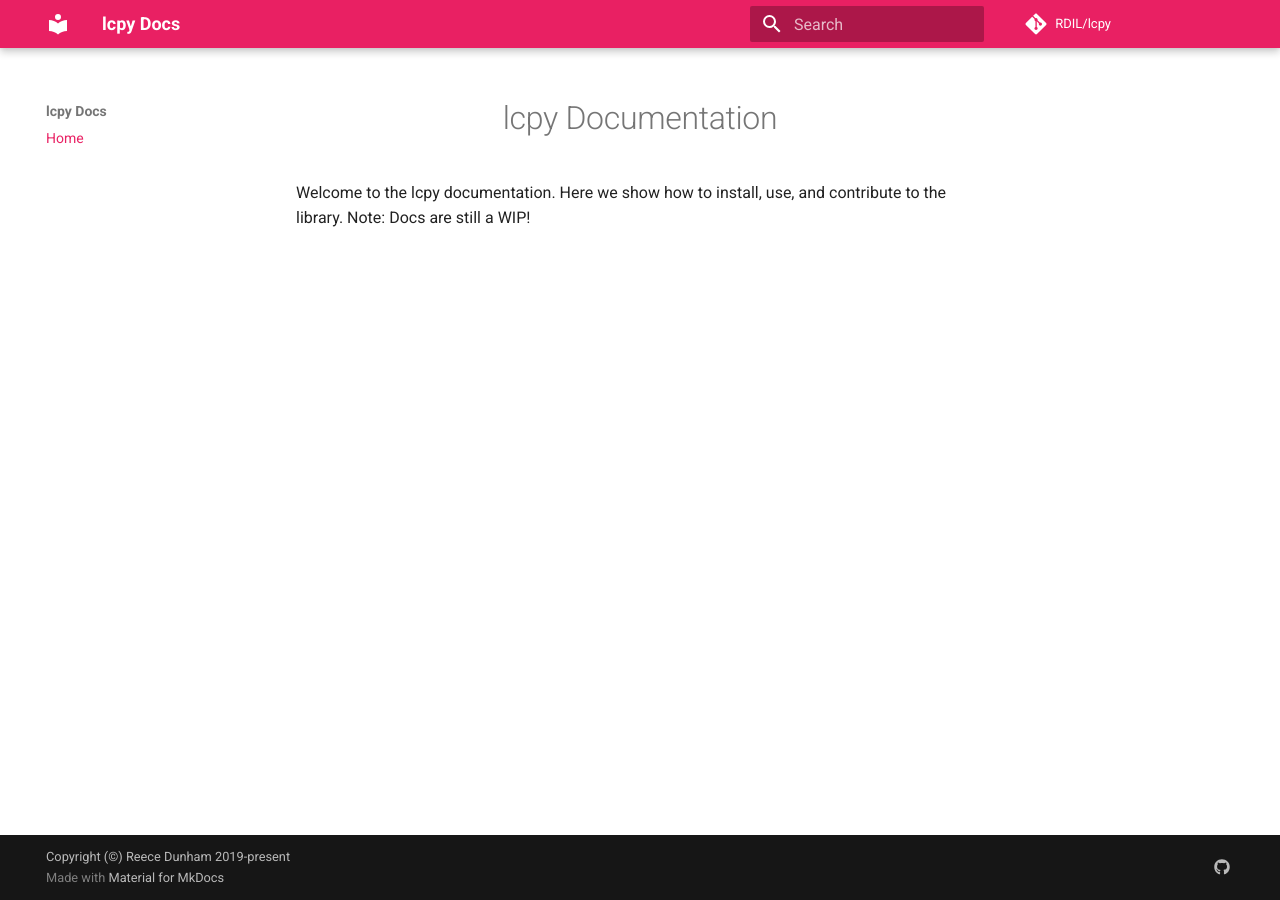
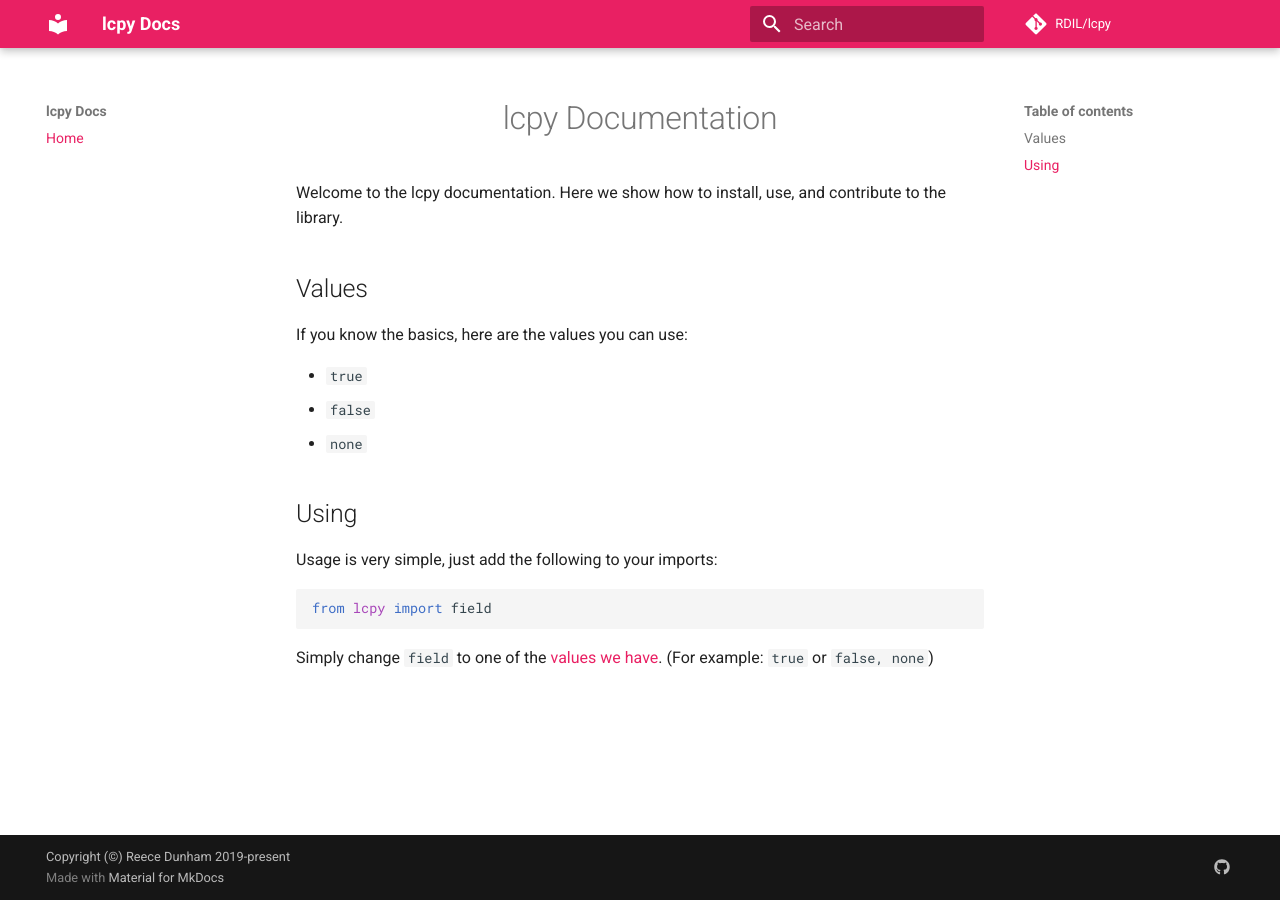
Before and after one commit to RDIL/lcpy, an MkDocs documentation site: the page built from docs/index.md, in a window 1280 px wide. Built offline with MkDocs 1.6.1 and Material for MkDocs 9.7.7, drawn with Linux system fonts in a browser that asks for light colours; comment, search, counter and statistics services are not loaded.

Commit message:
New documentation

````diff
--- a/docs/index.md
+++ b/docs/index.md
@@ -1,4 +1,21 @@
 <h1 align="center">lcpy Documentation</h1>
 
 Welcome to the lcpy documentation. Here we show how to install, use, and contribute to the library.
-Note: Docs are still a WIP!
+
+## Values
+
+If you know the basics, here are the values you can use:
+
+* `true`
+* `false`
+* `none`
+
+## Using
+
+Usage is very simple, just add the following to your imports:
+
+```python
+from lcpy import field
+```
+
+Simply change `field` to one of the [values we have](#values). (For example: `true` or `false, none`)
````
